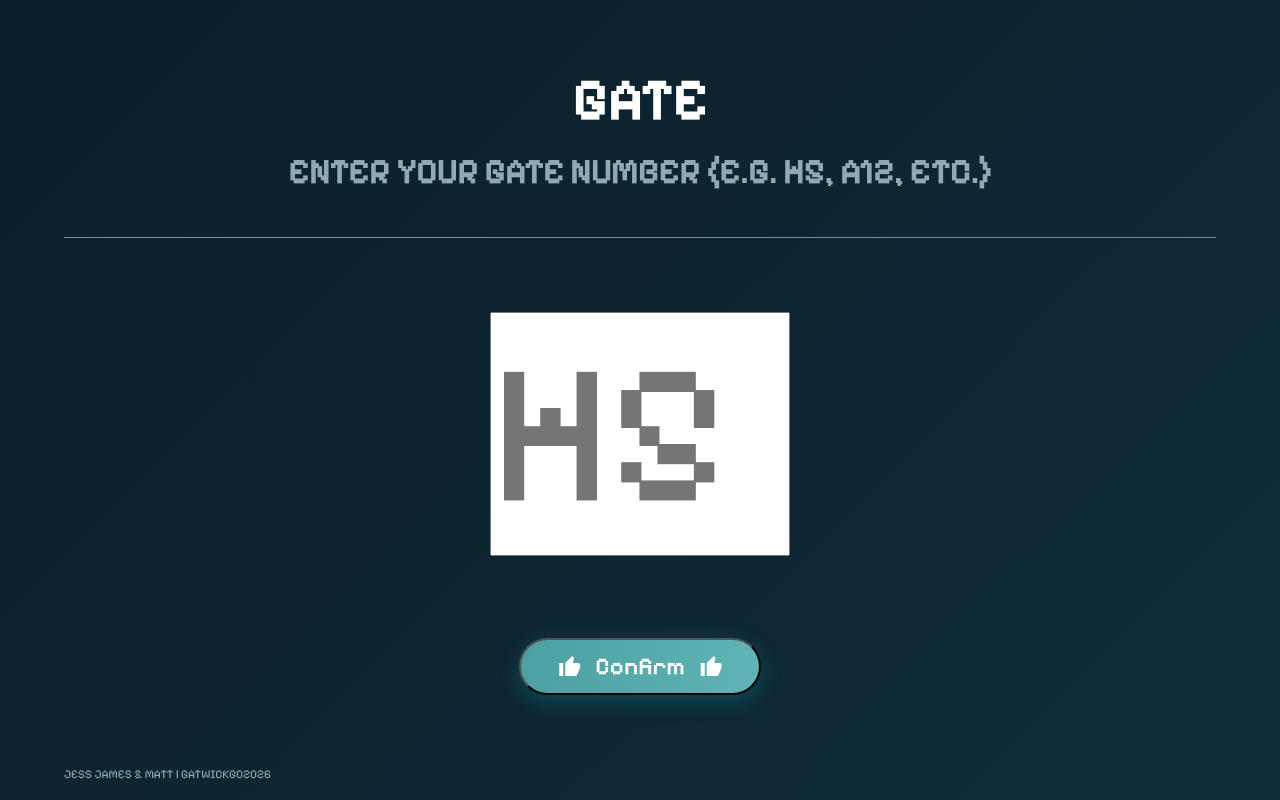
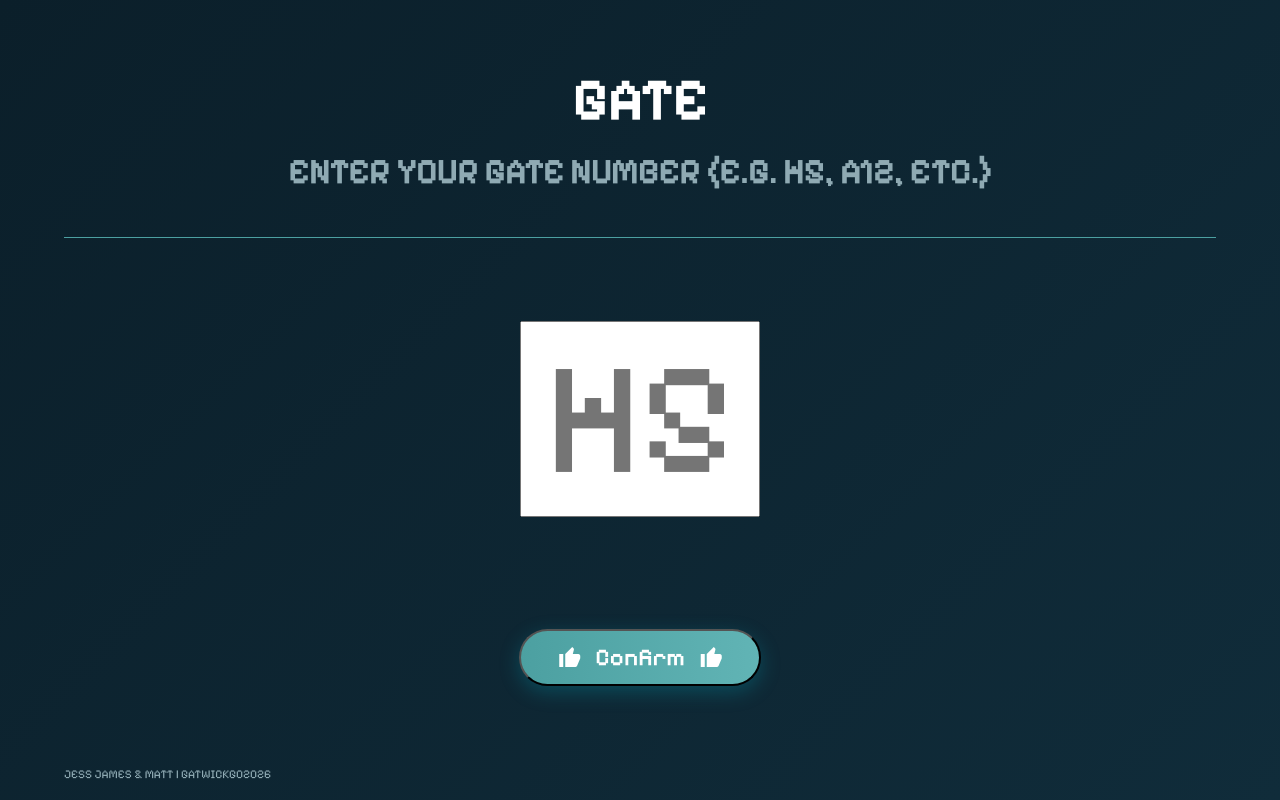
Before and after one commit to theJMC/hs26, a Vue app in the folder gatwick-go/: page /gate in a window 1280 px wide. Built offline with nearby package versions, Linux system fonts and the light colour scheme; no server answers.

Commit message:
Update gate

```diff
--- a/gatwick-go/src/views/GateView.vue
+++ b/gatwick-go/src/views/GateView.vue
@@ -77,6 +77,7 @@ export default {
     height: 0;
     width: 100%;
     flex: 1;
+    gap: 12px;
     display: flex;
     flex-direction: column;
 }
@@ -198,8 +199,9 @@ export default {
 }
 
 .gate-input {
-    font-size: 25vh;
-    width: 300px;
+    font-size: 10rem;
+    width: 15rem;
+    text-align: center;
     margin: auto;
 }
 
```
